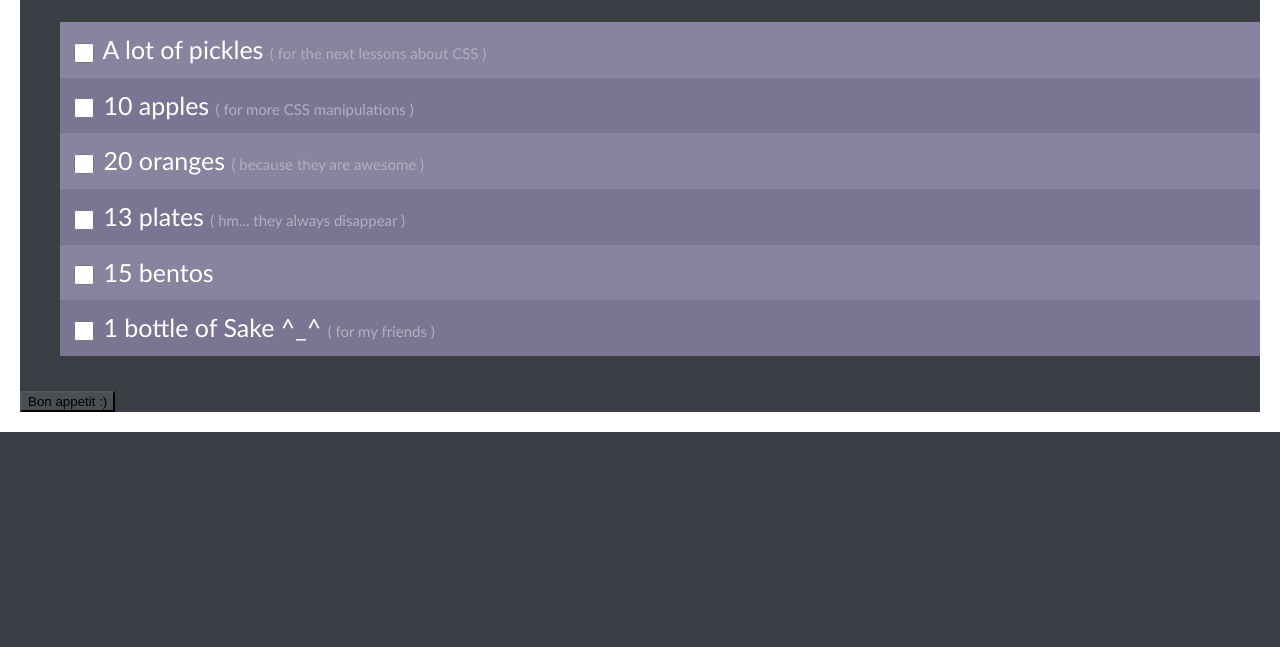
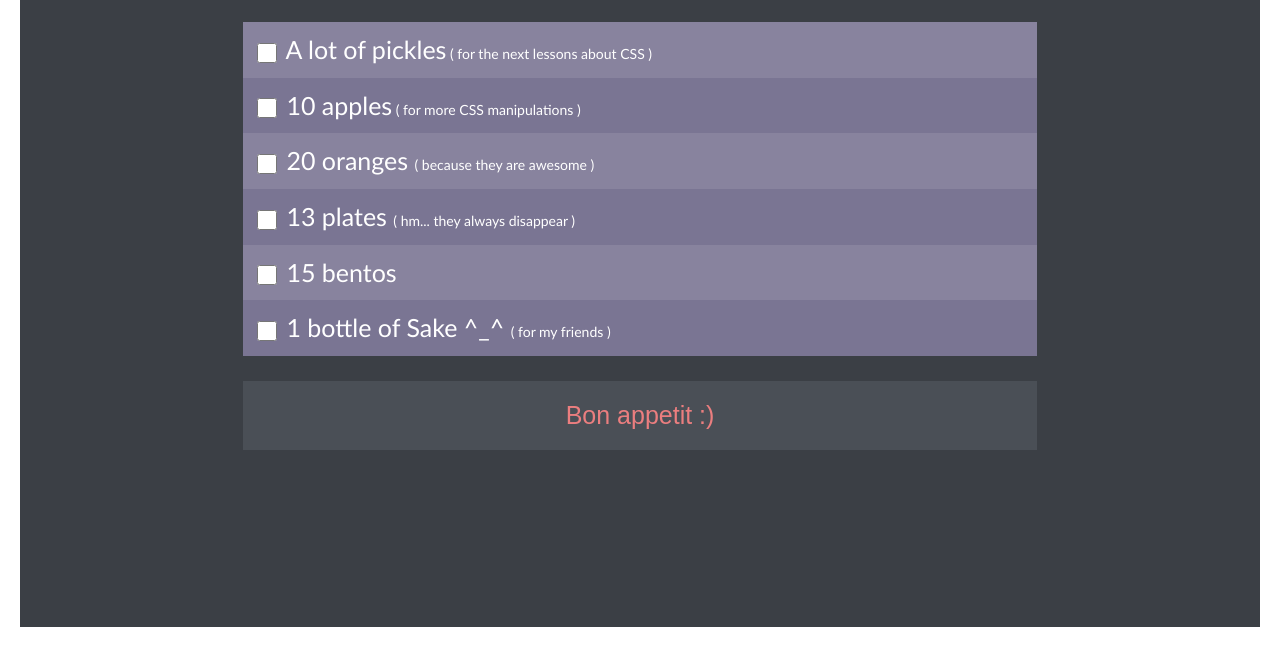
Before and after one commit to n-lash/first-beetroot-repo, a plain HTML site: page 3_CSS-dinner-shopping-list/index.html in a window 1280 px wide. Shown: the part 153-800 px from the top of the page. Drawn offline with Linux system fonts and the light colour scheme.

Commit message:
added styles

```diff
--- a/3_CSS-dinner-shopping-list/index.html
+++ b/3_CSS-dinner-shopping-list/index.html
@@ -18,33 +18,33 @@
         <form action="#">
             <ul class="shopping-list">
                 <li>
-                    <label for="">
-                        <input type="checkbox"> A lot of pickles <span>( for the next lessons about CSS )</span>
+                    <label>
+                        <input type="checkbox"><span class="shopping-list__item1"> A lot of pickles</span>
                     </label>
                 </li>
                 <li>
-                    <label for="">
-                        <input type="checkbox"> 10 apples <span>( for more CSS manipulations )</span>
+                    <label>
+                        <input type="checkbox"><span class="shopping-list__item2"> 10 apples</span>
                     </label>
                 </li>
                 <li>
-                    <label for="">
-                        <input type="checkbox"> 20 oranges <span>( because they are awesome )</span>
+                    <label>
+                        <input type="checkbox"><span class="shopping-list__item3"> 20 oranges </span>
                     </label>
                 </li>
                 <li>
-                    <label for="">
-                        <input type="checkbox"> 13 plates <span>( hm... they always disappear )</span>
+                    <label>
+                        <input type="checkbox"><span class="shopping-list__item4"> 13 plates </span>
                     </label>
                 </li>
                 <li>
-                    <label for="">
-                        <input type="checkbox"> 15 bentos
+                    <label>
+                        <input type="checkbox"> <span>15 bentos</span>
                     </label>
                 </li>
                 <li>
-                    <label for="">
-                        <input type="checkbox"> 1 bottle of Sake ^_^ <span>( for my friends )</span>
+                    <label>
+                        <input type="checkbox"><span class="shopping-list__item6"> 1 bottle of Sake ^_^ </span>
                     </label>
                 </li>
             </ul>
--- a/3_CSS-dinner-shopping-list/styles/style.css
+++ b/3_CSS-dinner-shopping-list/styles/style.css
@@ -1,18 +1,16 @@
 * {
     transition: all .1s ease-in;
 }
-/* html {
-    height: 100%;
-} */
 body {
     padding: 0;
     margin: 0;
     box-sizing: border-box;
+    font-size: 100%;
     font-family: 'Trebuchet MS', Arial, sans-serif;
     font-size: 25px;
     border: 20px solid #ffffff;
     background-color: #3B3F45;
-    min-height: 100%;
+    min-height: 100vh;
 }
 header {
     background-color: #4A4F56;
@@ -23,16 +21,31 @@ header h1 {
     margin: 0;
     padding-top: 20px;
 }
-h1+p {
+h1 + p {
     margin: 0;
-    padding-bottom: 20px;;
+    padding-bottom: 20px;
+}
+form {
+    /* width: max-content; */
+    width: calc(60% + 50px);
+    margin-left: auto;
+    margin-right: auto;
 }
 .shopping-list {
     list-style: none;
+    padding-left: 0;
 }
 .shopping-list li {
+    /* padding: 10px; */
+    /* width: 100%; */
+}
+label {
+    display: block;
     padding: 10px;
 }
+/* label:checked {
+    text-decoration: line-through;
+} */
 ul li:nth-child(odd) {
     background-color: #88839E;
 }
@@ -54,18 +67,52 @@ ul li:active {
     border-top: 2px solid #ffffff;
     border-bottom: 2px solid #ffffff;
 }
-span {
+/* span {
     color: #B2AFBD;
     font-size: 15px;
-}
+} */
 .shopping-list [type="checkbox"] {
     width: 20px;
     height: 20px;
     vertical-align: middle;
 }
-.shopping-list [type="checkbox"]:checked {
+.shopping-list [type="checkbox"]:checked + span {
     text-decoration: line-through;
+    color: #9CA0B5;
+}
+.shopping-list__item1::after {
+    content: " ( for the next lessons about CSS )";
+}
+.shopping-list__item2::after {
+    content: " ( for more CSS manipulations )";
+}
+.shopping-list__item3::after {
+    content: " ( because they are awesome )";
+}
+.shopping-list__item4::after {
+    content: " ( hm... they always disappear )";
+}
+.shopping-list__item6::after {
+    content: " ( for my friends )";
+}
+.shopping-list__item1::after,
+.shopping-list__item2::after,
+.shopping-list__item3::after,
+.shopping-list__item4::after,
+.shopping-list__item6::after {
+    font-size: 14px;
 }
 button {
     background-color: #4A4F56;
+    width: 100%;
+    padding: 20px;
+    color: #EB7E7F;
+    font-size: 25px;
+    outline: none;
+    border: none;
+    cursor: pointer;
 }
+button:active {
+    background-color:#EB7E7F;
+    color: #ffffff;
+}
```
